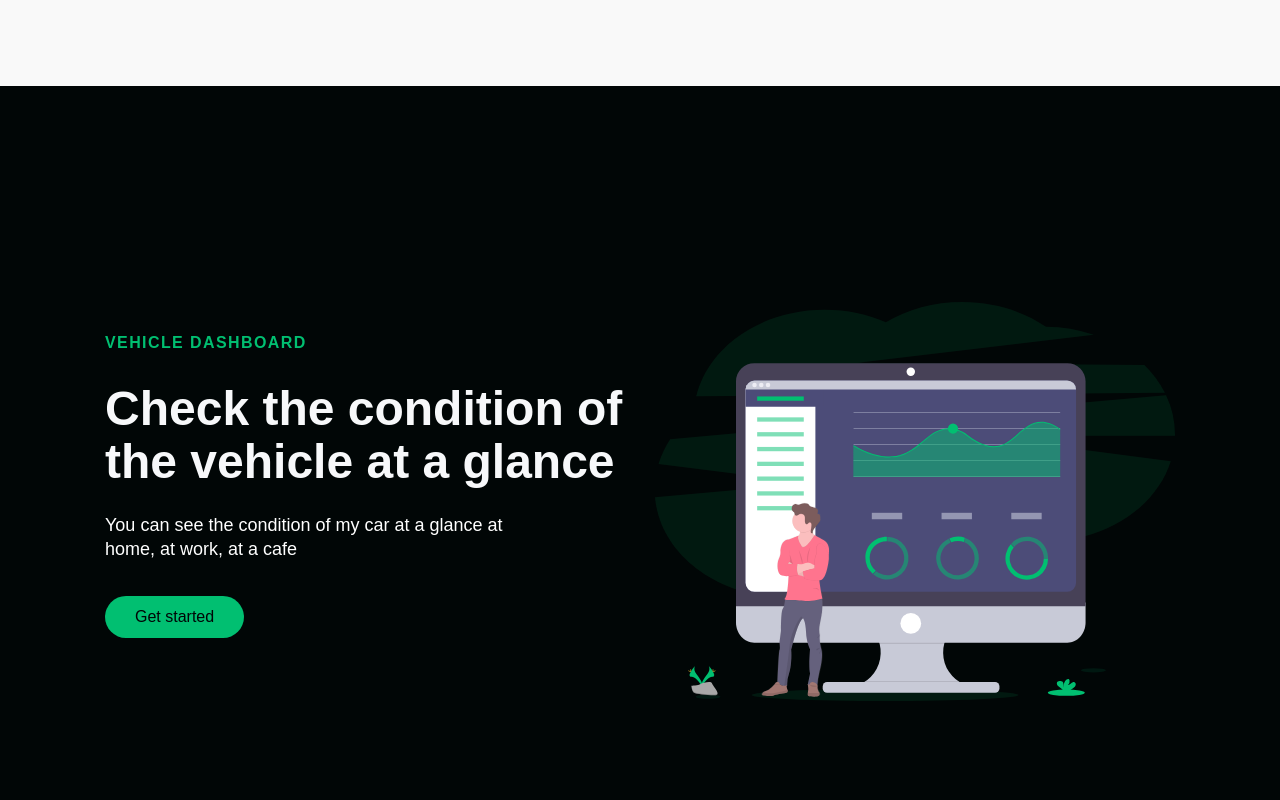
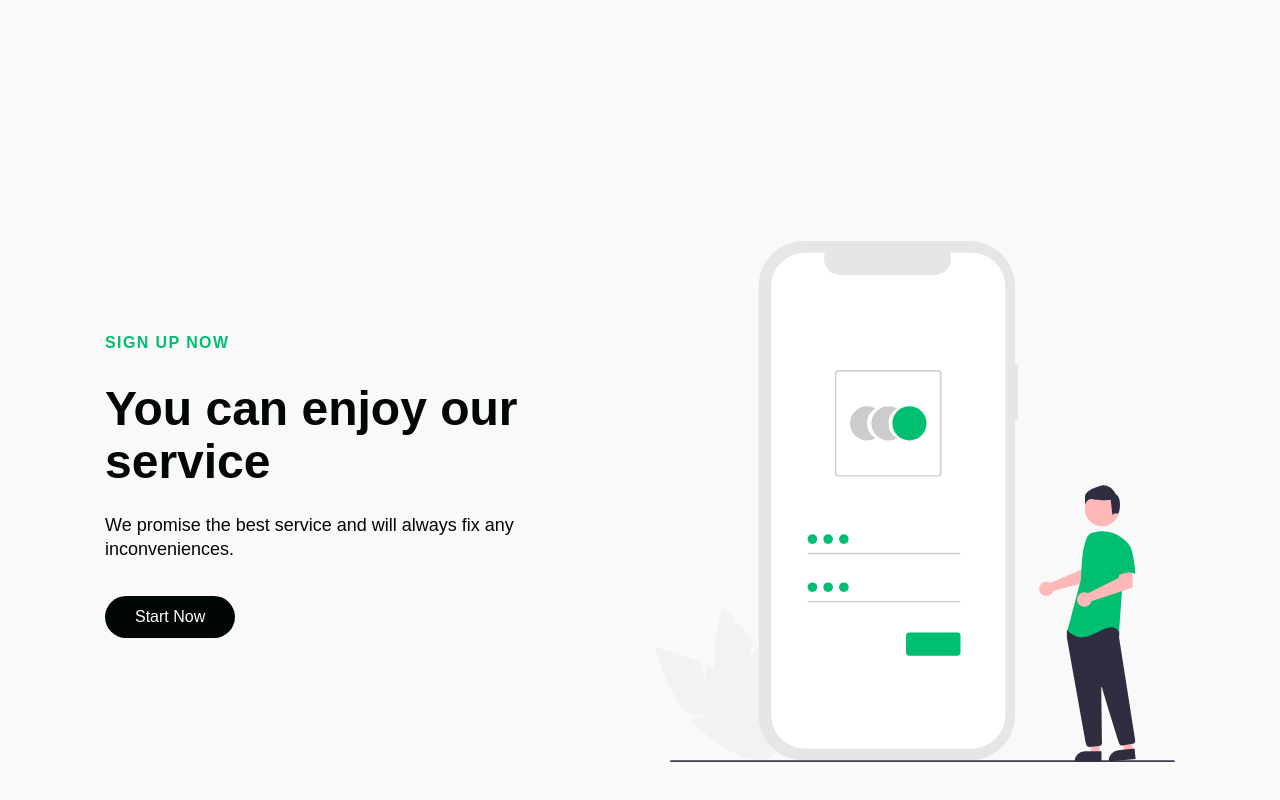
Before and after one commit to kwhong95/Driving-Mate-Front, a React (Create React App) app: page / in a window 1280 px wide. Shown: the part 2434-3234 px from the top of the page. Built offline with nearby package versions, Linux system fonts and the light colour scheme; no server answers; a web font is replaced by a local one.

Commit message:
Adding Smooth Scroll to Info Section Buttons

```diff
--- a/src/components/pages/Public/HomePage/components/InfoSection/Data.ts
+++ b/src/components/pages/Public/HomePage/components/InfoSection/Data.ts
@@ -31,18 +31,18 @@ export const homeObjTwo = {
   darkText: true,
 }
 export const homeObjThree = {
-  id: 'about',
-  lightBg: false,
-  lightText: true,
-  lightTextDesc: true,
-  topLine: 'Vehicle Dashboard',
-  headline: 'Check the condition of the vehicle at a glance',
-  description: 'You can see the condition of my car at a glance at home, at work, at a cafe',
-  buttonLabel: 'Get started',
+  id: 'signup',
+  lightBg: true,
+  lightText: false,
+  lightTextDesc: false,
+  topLine: 'Sign Up Now',
+  headline: 'You can enjoy our service',
+  description: 'We promise the best service and will always fix any inconveniences.',
+  buttonLabel: 'Start Now',
   imgStart: false,
-  img: require('../../../../../../asserts/1.svg').default,
+  img: require('../../../../../../asserts/3.svg').default,
   alt: 'Dashboard',
-  dark: true,
-  primary: true,
-  darkText: false,
+  dark: false,
+  primary: false,
+  darkText: true,
 }
```
Also changed, not shown: src/asserts/3.svg (added).
